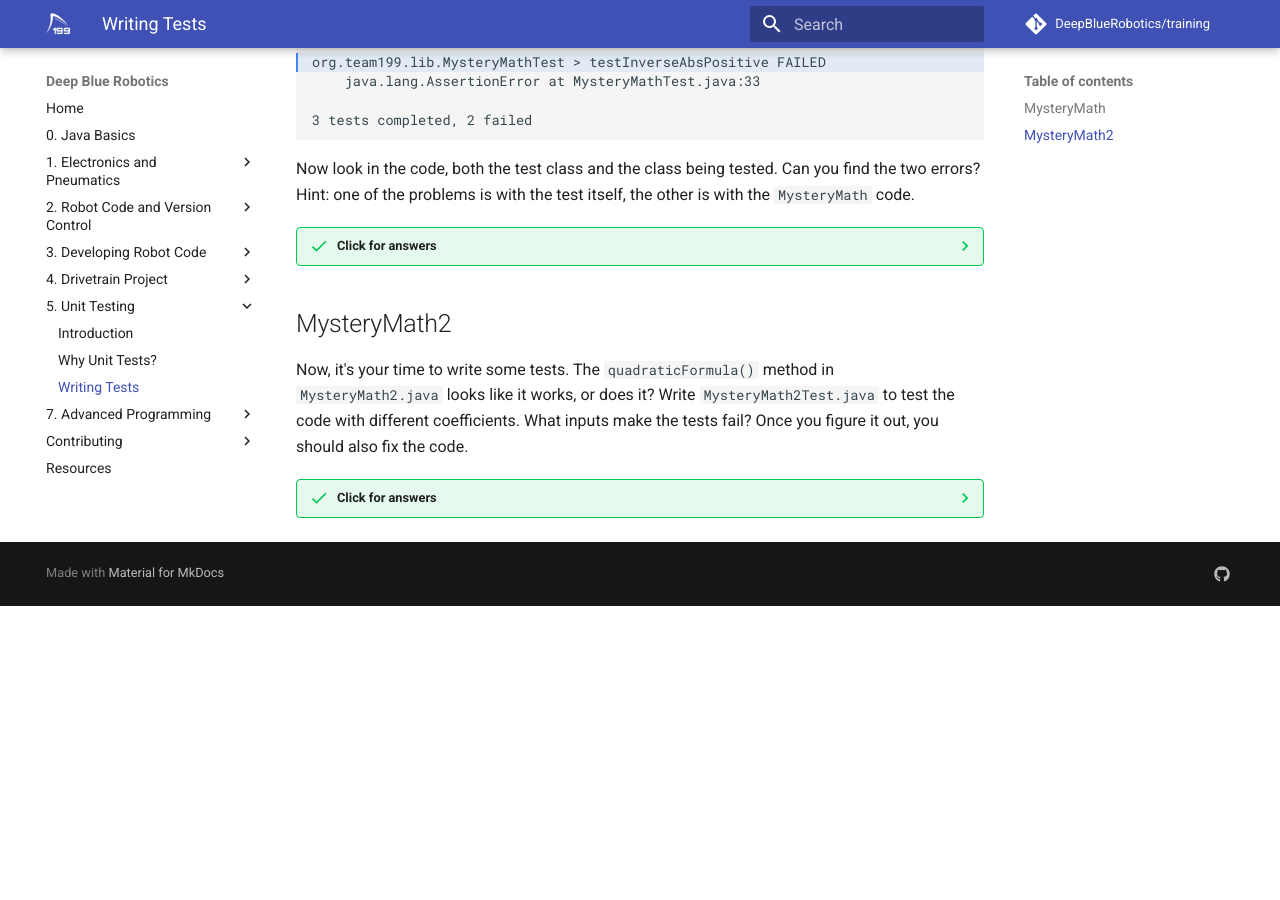
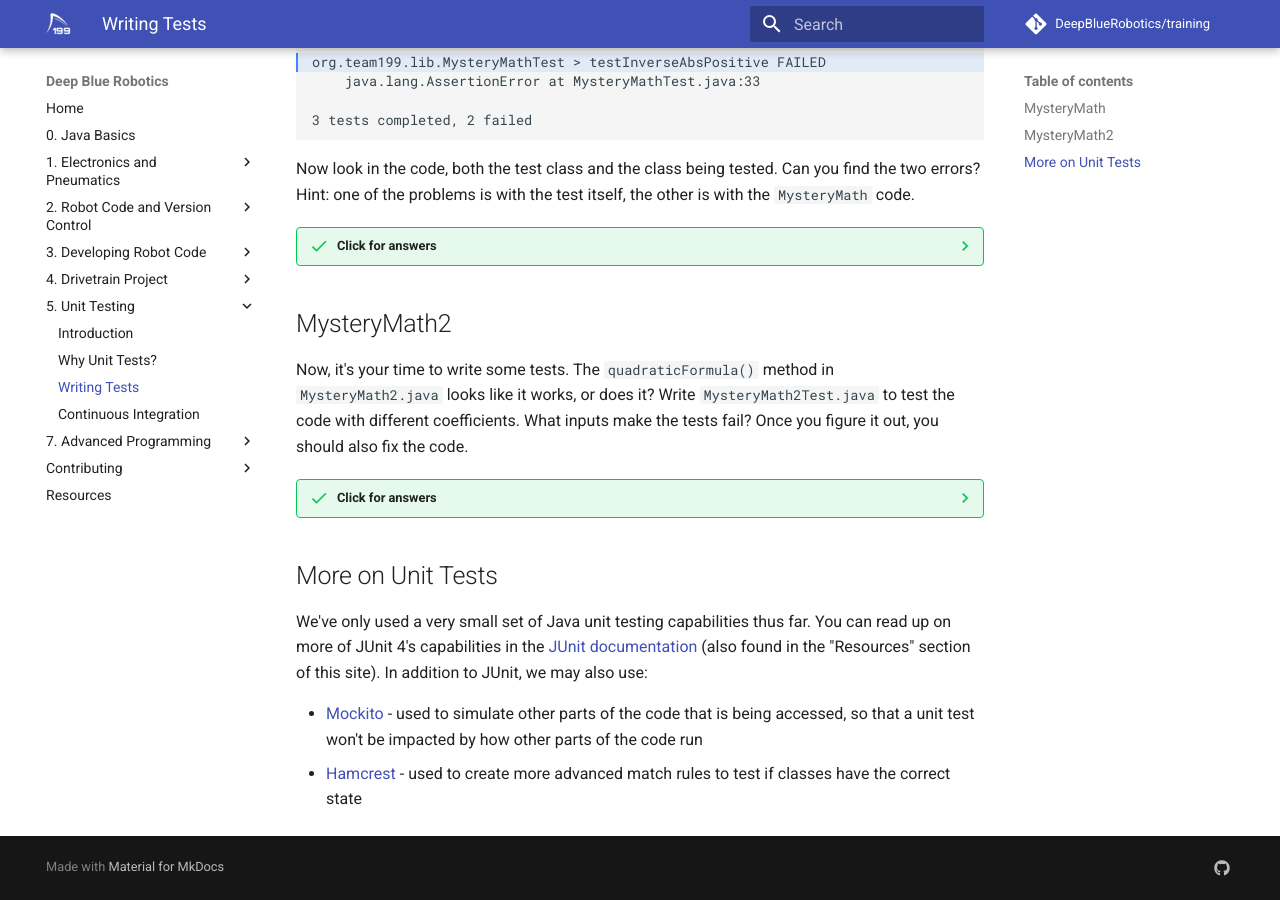
Before and after one commit to DeepBlueRobotics/training, an MkDocs documentation site: the page built from docs/section-5/writing-tests.md, in a window 1280 px wide and 900 px high, scrolled down 1423 px. Built offline with MkDocs 1.6.1 and Material for MkDocs 9.7.7, drawn with Linux system fonts in a browser that asks for light colours; comment, search, counter and statistics services are not loaded; before the commit the page ends 2029 px from its top, so only the background shows below that.

Commit message:
finalize unit tests section

```diff
--- a/docs/section-5/writing-tests.md
+++ b/docs/section-5/writing-tests.md
@@ -76,3 +76,9 @@ Now, it's your time to write some tests. The `quadraticFormula()` method in `Mys
 ??? success "Click for answers"
     1. If your test inputs coefficients for an equation that has no efficients (ex: `x^2+x+1`), the program is going to throw an exception.
     2. To fix this, the `quadraticFormula()` method should first check if `b*b-4*a*c` is non-negative before doing the calculation. If it's negative, it should just return -1.
+
+## More on Unit Tests
+We've only used a very small set of Java unit testing capabilities thus far. You can read up on more of JUnit 4's capabilities in the [JUnit documentation](https://junit.org/junit4/javadoc/latest/index.html) (also found in the "Resources" section of this site). In addition to JUnit, we may also use:
+
+- [Mockito](https://site.mockito.org/) - used to simulate other parts of the code that is being accessed, so that a unit test won't be impacted by how other parts of the code run
+- [Hamcrest](http://hamcrest.org/JavaHamcrest/tutorial) - used to create more advanced match rules to test if classes have the correct state
--- a/mkdocs.yml
+++ b/mkdocs.yml
@@ -44,6 +44,7 @@ nav:
     - Introduction: section-5/intro.md
     - Why Unit Tests?: section-5/why-tests.md
     - Writing Tests: section-5/writing-tests.md
+    - Continuous Integration: section-5/ci.md
   - 7. Advanced Programming:
     - Introduction: section-7/intro.md
     - Additional Topics: section-7/additional-topics.md
```
Also changed, not shown: docs/resources.md (+1 -1 lines), docs/section-5/ci.md (added, +6 -0 lines), docs/section-5/why-tests.md (+6 -0 lines), docs/images/pull-request.png (added).
